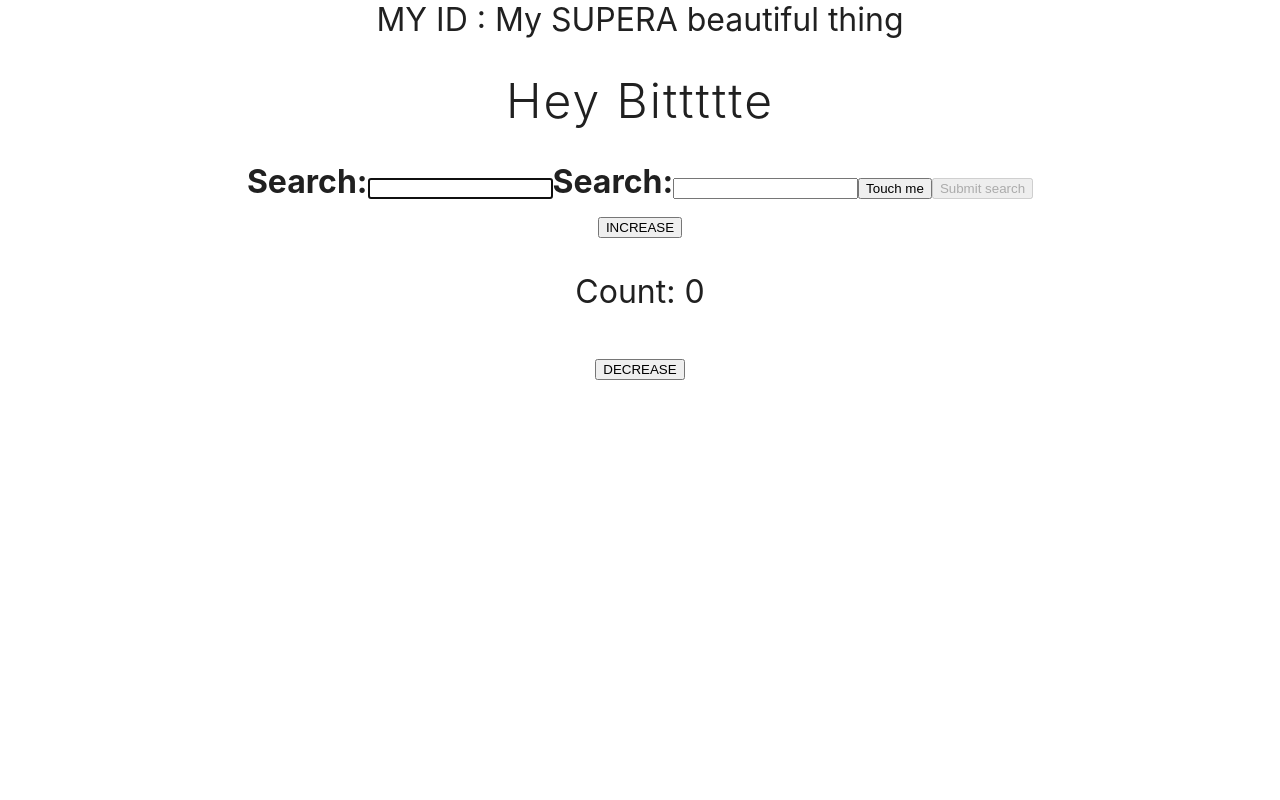
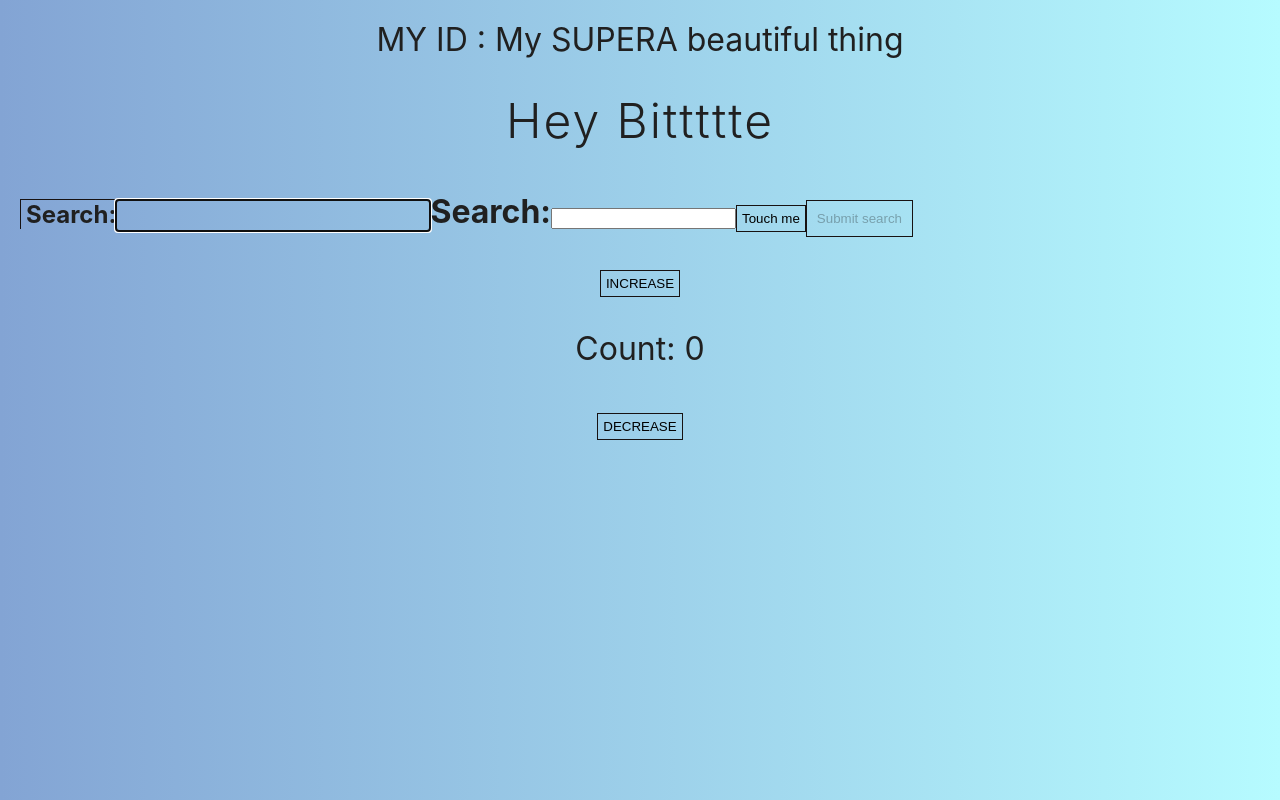
Before and after one commit to AndreasBerglund/roadtoreact, a React (Create React App) app: page / in a window 1280 px wide. Shown: the top 800 px of the page. Built offline with nearby package versions, Linux system fonts and the light colour scheme.

Commit message:
styled components

```diff
--- a/package.json
+++ b/package.json
@@ -10,7 +10,8 @@
     "node-sass": "^4.14.1",
     "react": "^16.13.1",
     "react-dom": "^16.13.1",
-    "react-scripts": "3.4.3"
+    "react-scripts": "3.4.3",
+    "styled-components": "^5.2.0"
   },
   "scripts": {
     "start": "react-scripts start",
--- a/src/App.js
+++ b/src/App.js
@@ -3,8 +3,14 @@ import axios from 'axios';
 
 import './App.scss'
 
+import styled from 'styled-components';
+
 
 import InputWithLabelClass from './components/InputWithLabel';
+import Button from './components/Button';
+
+
+
 
 const styles = {
 
@@ -15,6 +21,16 @@ const styles = {
 
 }
 
+
+const StyledContainer = styled.div`
+
+height: 100vw;
+padding: 20px;
+background: #83a4d4;
+background: linear-gradient(to left, #b6fbff, #83a4d4);
+color: #171212;
+
+`;
 
 const storiesReducer = (state, action) => {
 
@@ -95,7 +111,7 @@ const InputWithLabel = ({ id, type = 'text', value, onInputChange, isFocused, ch
 
   return (
     <>
-      <label htmlFor={id}>{children}</label>
+      <label htmlFor={id} className="label" >{children}</label>
       <input
         ref={inputRef}
         onChange={onInputChange}
@@ -103,6 +119,7 @@ const InputWithLabel = ({ id, type = 'text', value, onInputChange, isFocused, ch
         type={type}
         // autoFocus={isFocused}
         value={value}
+        className="input"
       />
     </>
   )
@@ -187,7 +204,7 @@ const App = () => {
 
   const SearchForm = ({ searchTerm, onSearchInput, onSearchSubmit}) => {
     return(
-      <form onSubmit={onSearchSubmit}>
+      <form onSubmit={onSearchSubmit} className="search-form">
       <InputWithLabel
         id="search"
         label="Search"
@@ -207,9 +224,7 @@ const App = () => {
 
         <strong>Search:</strong>
         </InputWithLabelClass >
-
-
-        <button type="submit" disabled={!searchTerm} >Submit search</button>
+        <Button type="submit"  disabled={!searchTerm} className="button_large">Submit search</Button>
         </form>
     )
   }
@@ -305,6 +320,7 @@ handleFetchStories()
  */
 
   return (
+    <StyledContainer>
     <div style={styles}>
       <Thing thingsprops={ThingsProps} />
       <h1 className="headline-primary">{welcome.greeting} {getTitle('Bittttte')}</h1>
@@ -320,12 +336,14 @@ handleFetchStories()
         <List list={stories.data} other="Beautiful" onRemoveItem={handleRemoveStory} />
 
       }
+
       <button onClick={handleIncrease}>INCREASE</button>
       <p>Count: {count}</p>
       <button onClick={handleDecrease}>DECREASE</button>
 
 
     </div>
+</StyledContainer>
   )
 }
 
--- a/src/App.scss
+++ b/src/App.scss
@@ -31,3 +31,25 @@
   }
 
 }
+
+.search-form {
+  padding: 10px 0 20px 0;
+  display: flex;
+  align-items: baseline;
+}
+
+.label {
+  border-top: 1px solid #171212;
+  border-left: 1px solid #171212;
+  padding-left: 5px;
+  font-size: 24px;
+}
+
+.input {
+  border : none;
+  border-bottom: 1px solid #171212;
+  background-color: transparent;
+  font-size: 24px;
+}
+
+//button in button component
--- /dev/null
+++ b/src/components/Button.css
@@ -0,0 +1,15 @@
+button {
+    background: transparent;
+    border: 1px solid #171212;
+    padding: 5px;
+    cursor: pointer;
+    transition: all .1s ease-in;
+}
+
+.button_small {
+    padding: 5px;
+}
+
+.button_large {
+    padding: 10px;
+}
--- /dev/null
+++ b/src/components/Button.js
@@ -0,0 +1,18 @@
+import React from 'react';
+import './Button.css';
+
+const style = {/*
+    background : 'transparent',
+    border : '1px solid #171212',
+    padding: '5px',
+    cursor: 'pointer' */
+}
+
+const Button = ({ type, disabled, className, children }) => {
+
+    return (
+    <button type={type} disabled={disabled} className={ className } style={style}>{ children }</button>
+    )
+}
+
+export default Button;
```
Also changed, not shown: src/check.svg.svg (added), 1 other file (tests, documents, lock files or other folders).
